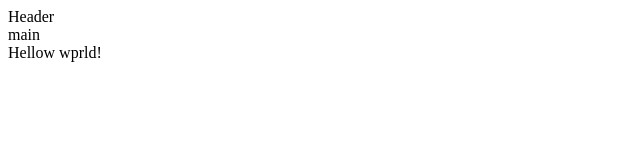
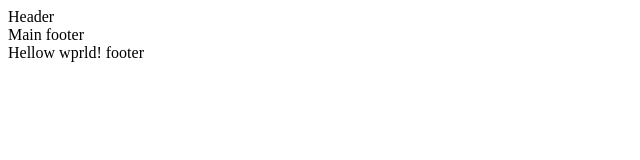
Before and after one commit to Nazarii98/my-project, a plain HTML site: page index.html in a window 1280 px wide. Shown: the full height of the page, 0-640 px from the left. Drawn offline with Linux system fonts and the light colour scheme.

Commit message:
add footer

```diff
--- a/index.html
+++ b/index.html
@@ -9,7 +9,7 @@
 <body>
   <head>Header</head>
 
-  <main>main</main>
-  <footer>Hellow wprld!</footer>
+  <main>Main footer</main>
+  <footer>Hellow wprld! footer</footer>
 </body>
 </html>
```
